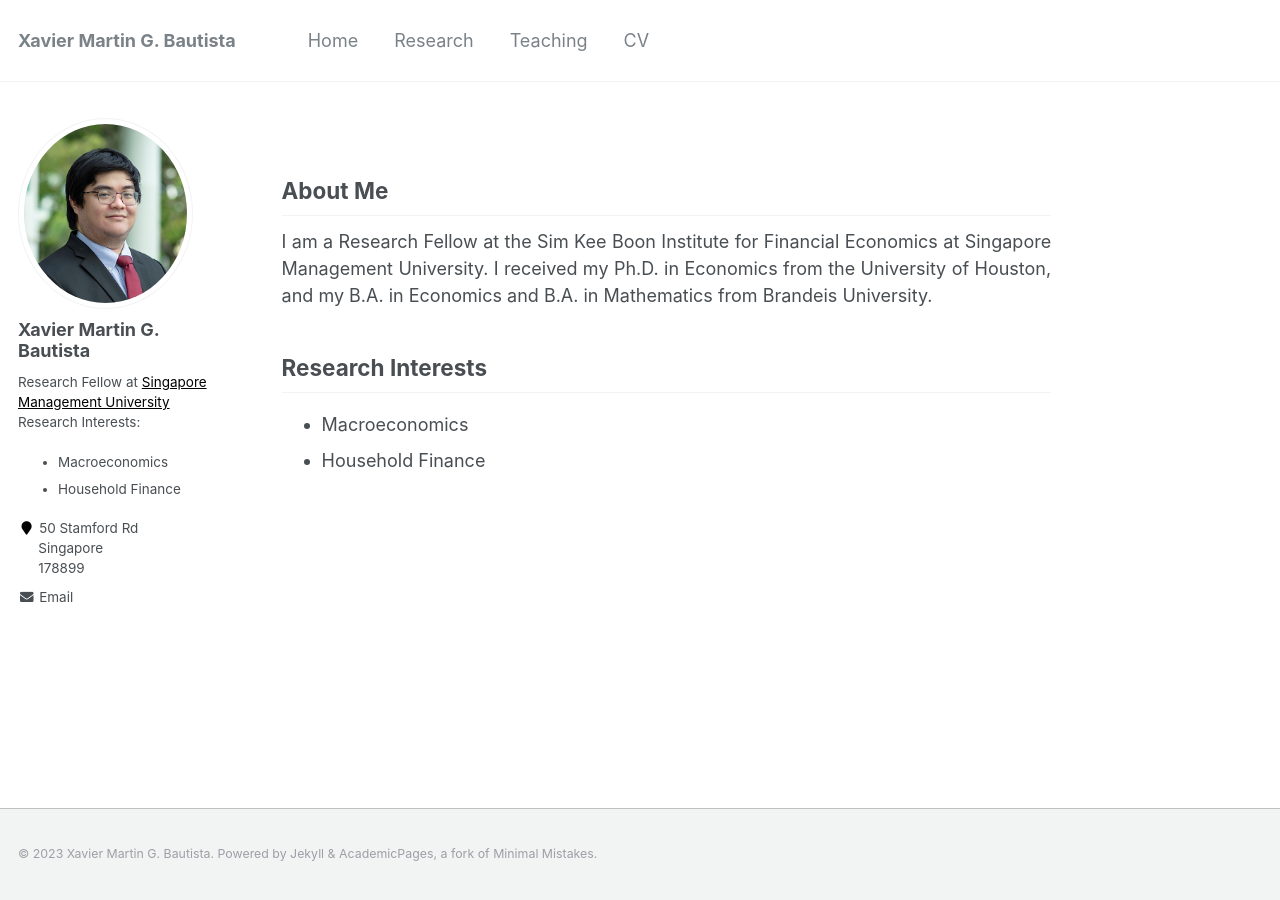
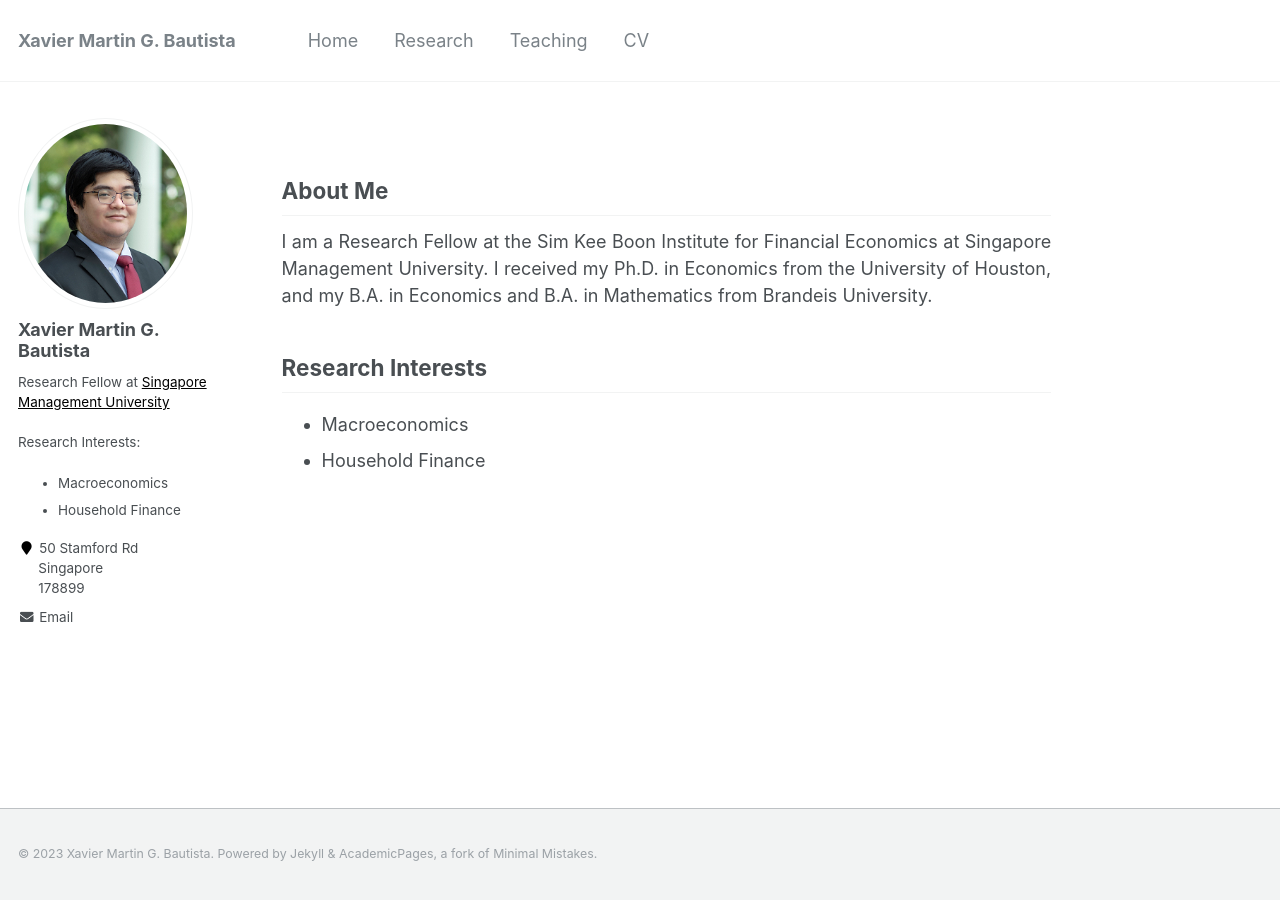
Before and after one commit to xmgbautista/xmgbautista.github.io, a Jekyll site: the page built from _pages/about.md, in a window 1280 px wide. Built offline with Jekyll 4.4.1, drawn with Linux system fonts in a browser that asks for light colours.

Commit message:
Update _config.yml

```diff
--- a/_config.yml
+++ b/_config.yml
@@ -82,7 +82,7 @@
 author:
   name             : "Xavier Martin G. Bautista"
   avatar           : "avatar/bautista_headshot.png"
-  bio              : "Research Fellow at <a style='color: black;' href='https://skbi.smu.edu.sg/'>Singapore Management University</a><br>Research Interests:<ul><li>Macroeconomics</li><li>Household Finance</li></ul>"
+  bio              : "Research Fellow at <a style='color: black;' href='https://skbi.smu.edu.sg/'>Singapore Management University</a><br><br>Research Interests:<ul><li>Macroeconomics</li><li>Household Finance</li></ul>"
   location         : "50 Stamford Rd <br> &ensp;&emsp;Singapore <br> &ensp;&emsp;178899"
   employer         :
   pubmed           :
```
